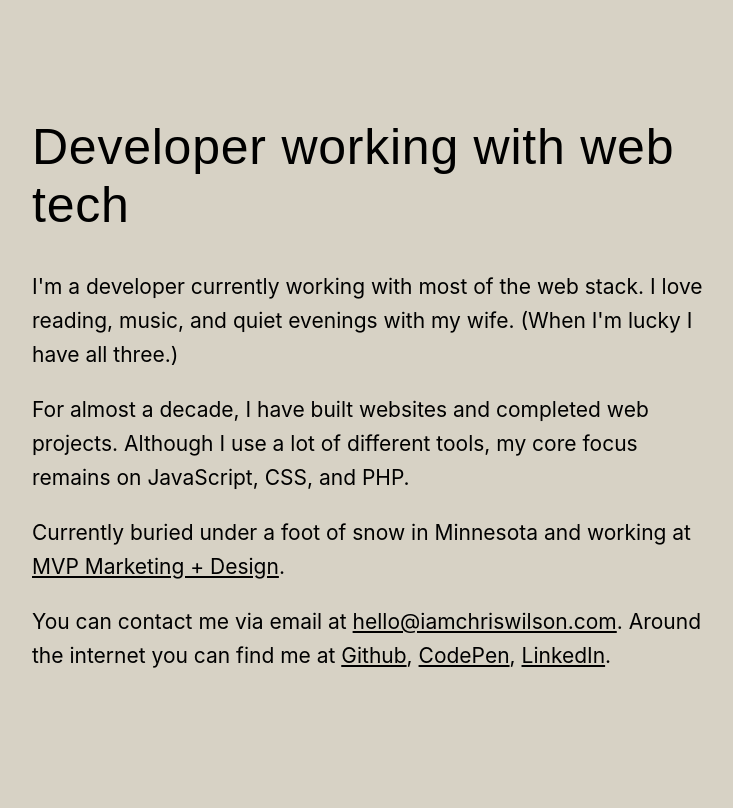
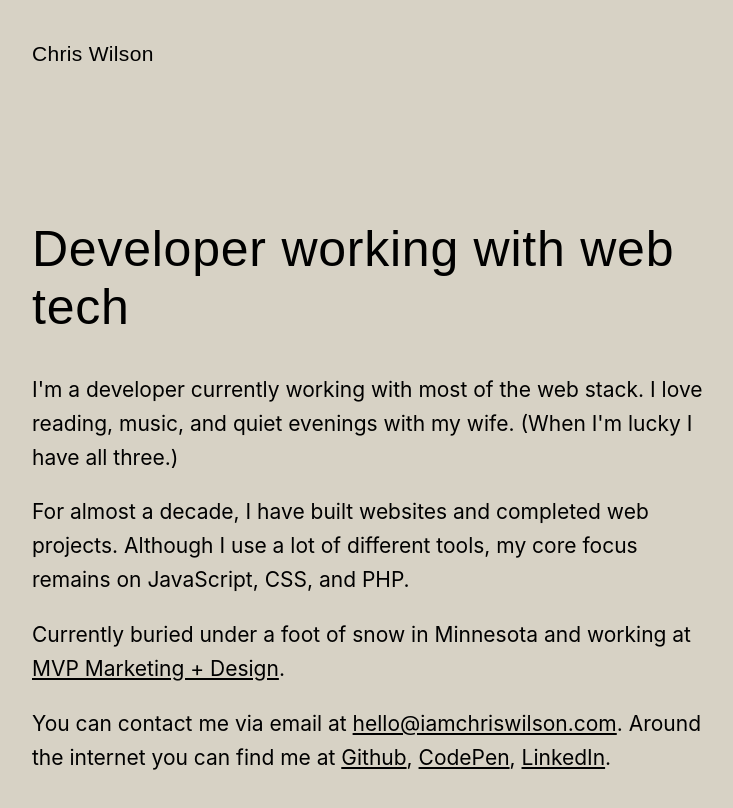
Before and after one commit to heychris/iamchriswilson.com, a Gatsby site: page / in a window 1280 px wide. Shown: the whole page, without its empty margins (32-765 px from the left). Built offline with nearby package versions, Linux system fonts and the light colour scheme; Gatsby itself is replaced by a stand-in of ours.

Commit message:
Add header and h1

```diff
--- a/src/components/Layout.tsx
+++ b/src/components/Layout.tsx
@@ -57,7 +57,13 @@ const TemplateWrapper: React.FC = ({ children }) => (
 					<meta property="og:url" content="https://www.iamchriswilson.com" />
 					<meta property="og:image" content="/img/og-image.jpg" />
 				</Helmet>
-				<article>{children}</article>
+				<article>
+                    <header>
+                        <h1><a href="/" title="Personal Website of Chris Wilson | Homepage">Chris Wilson</a></h1>
+                    </header>
+
+                    {children}
+                </article>
 			</main>
 		)}
 	/>
```
